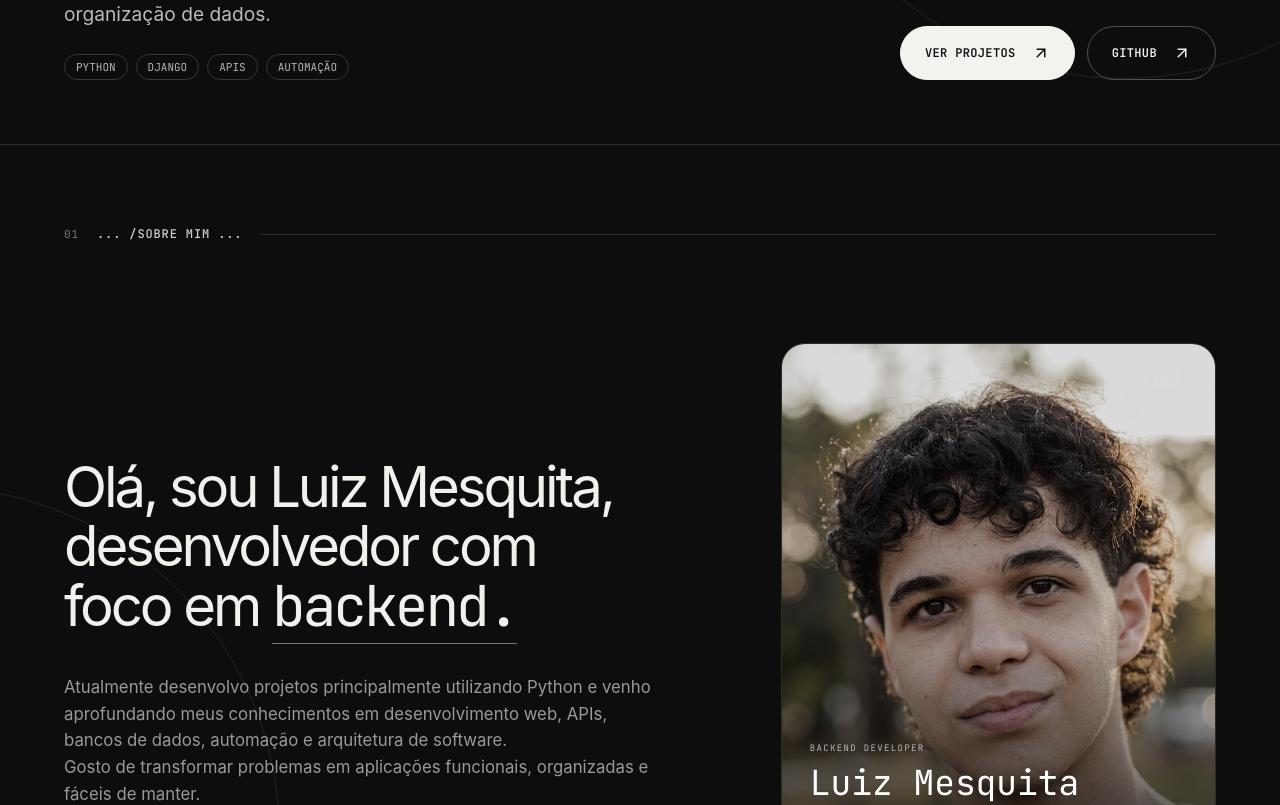
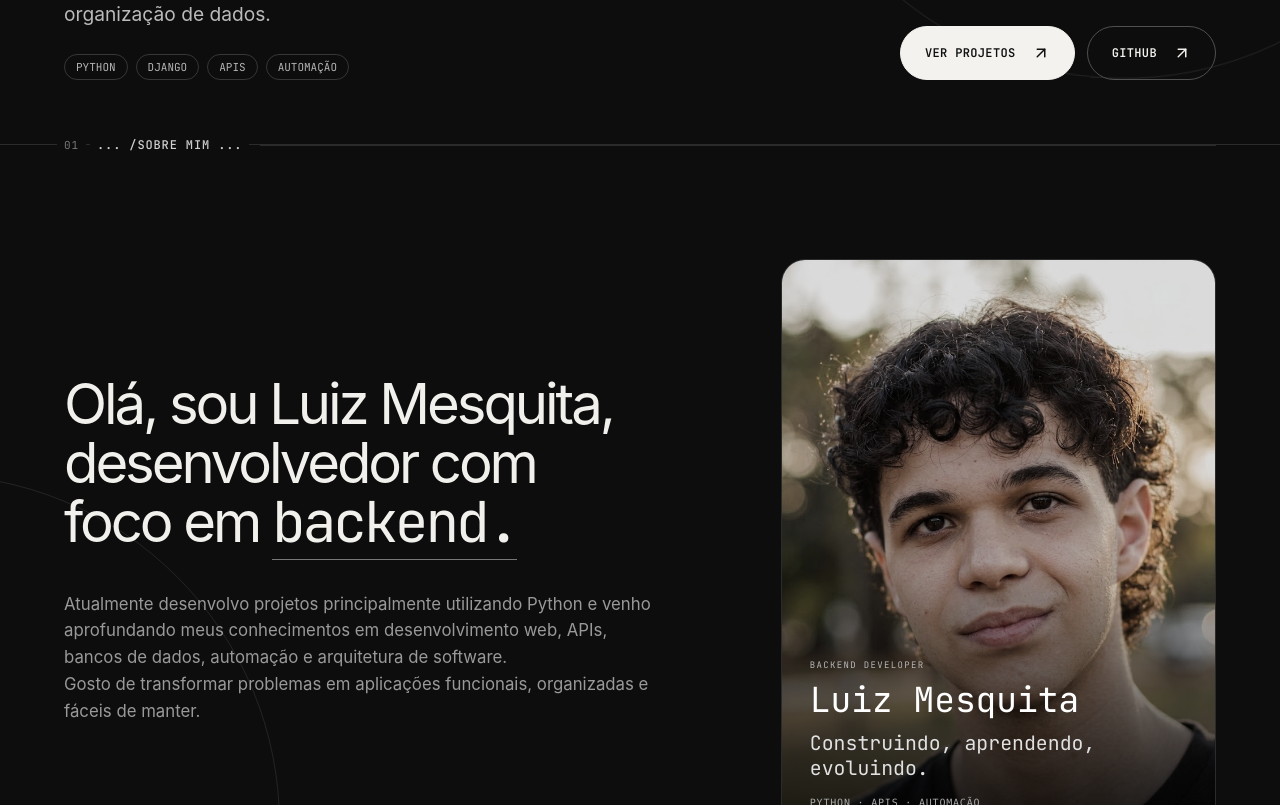
Before and after one commit to mesql1/portfolio_luiz, a Next.js app: page / in a window 1280 px wide. Shown: the part 655-1460 px from the top of the page. Built offline with nearby package versions, Linux system fonts and the light colour scheme.

Commit message:
Alinha títulos às divisórias das seções

```diff
--- a/app/globals.css
+++ b/app/globals.css
@@ -40,9 +40,12 @@ button,a { -webkit-tap-highlight-color:transparent; }
 .orbit { position:absolute; border:1px solid rgba(255,255,255,.095); border-radius:50%; pointer-events:none; }
 .orbit--hero { width:min(55vw,850px); aspect-ratio:1; right:-17vw; top:2vh; opacity:0; animation:hero-orbit-in 1.8s .25s cubic-bezier(.22,1,.36,1) both,hero-orbit-drift 9s 2.05s ease-in-out infinite; }
 .section { position:relative; padding:clamp(72px,6.5vw,112px) clamp(24px,5vw,86px); border-bottom:1px solid var(--line); overflow:hidden; }
-.section-title { display:flex; align-items:center; gap:18px; margin-bottom:clamp(60px,8vw,110px); font:11px/1 var(--mono); color:#777; text-transform:uppercase; letter-spacing:.08em; }
+.section-title { position:relative; top:-6px; display:flex; align-items:center; gap:18px; margin-bottom:clamp(60px,8vw,110px); font:11px/1 var(--mono); color:#777; text-transform:uppercase; letter-spacing:.08em; }
+.section-title>span:first-child,.section-title h2 { position:relative; z-index:1; background:var(--bg); box-shadow:0 0 0 7px var(--bg); }
 .section-title h2 { margin:0; font:500 12px/1 var(--mono); color:#d0d0d0; }
 .section-title__line { height:1px; flex:1; background:var(--line); }
+.about-section,.projects-section,.tech-section { padding-top:0; }
+.about-section,.tech-section { overflow:clip; overflow-clip-margin:8px; }
 .projects-section { overflow:visible; }
 .project-card { position:relative; --project-progress:0; --project-copy-y:14px; --project-title-shift:0vw; --project-line-x:0%; --project-mask-y:3.5%; --project-mask-x:2.5%; --project-scale:.94; }
 .project-card--scroll { height:calc(var(--slide-count) * 72vh + 36vh); padding:0; }
```
